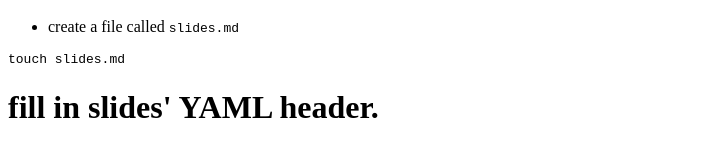
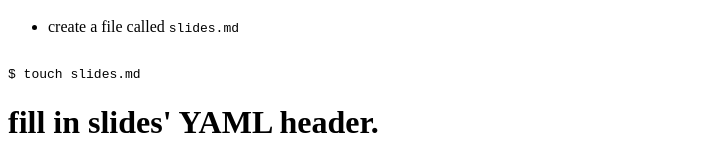
Before and after one commit to ericmjl/pandoc-reveal-tutorial, a plain HTML site: page index.html in a window 1280 px wide. Shown: the part 1313-1455 px from the top of the page, without its empty margins (0-703 px from the left). Drawn offline with nearby package versions, Linux system fonts and the light colour scheme.

Commit message:
updated slides

```diff
--- a/index.html
+++ b/index.html
@@ -55,7 +55,8 @@
 <ul>
 <li>create a file called <code>slides.md</code></li>
 </ul>
-<div class="sourceCode"><pre class="sourceCode bash"><code class="sourceCode bash"><span class="fu">touch</span> slides.md</code></pre></div>
+<div class="sourceCode"><pre class="sourceCode bash"><code class="sourceCode bash">
+$ <span class="fu">touch</span> slides.md</code></pre></div>
 <h1 id="fill-in-slides-yaml-header.">fill in slides' YAML header.</h1>
 <p>Use standard Markdown.</p>
 <div class="sourceCode"><pre class="sourceCode markdown"><code class="sourceCode markdown">---
```
Also changed, not shown: slides.html (+2 -1 lines), slides.md (+3 -1 lines).
